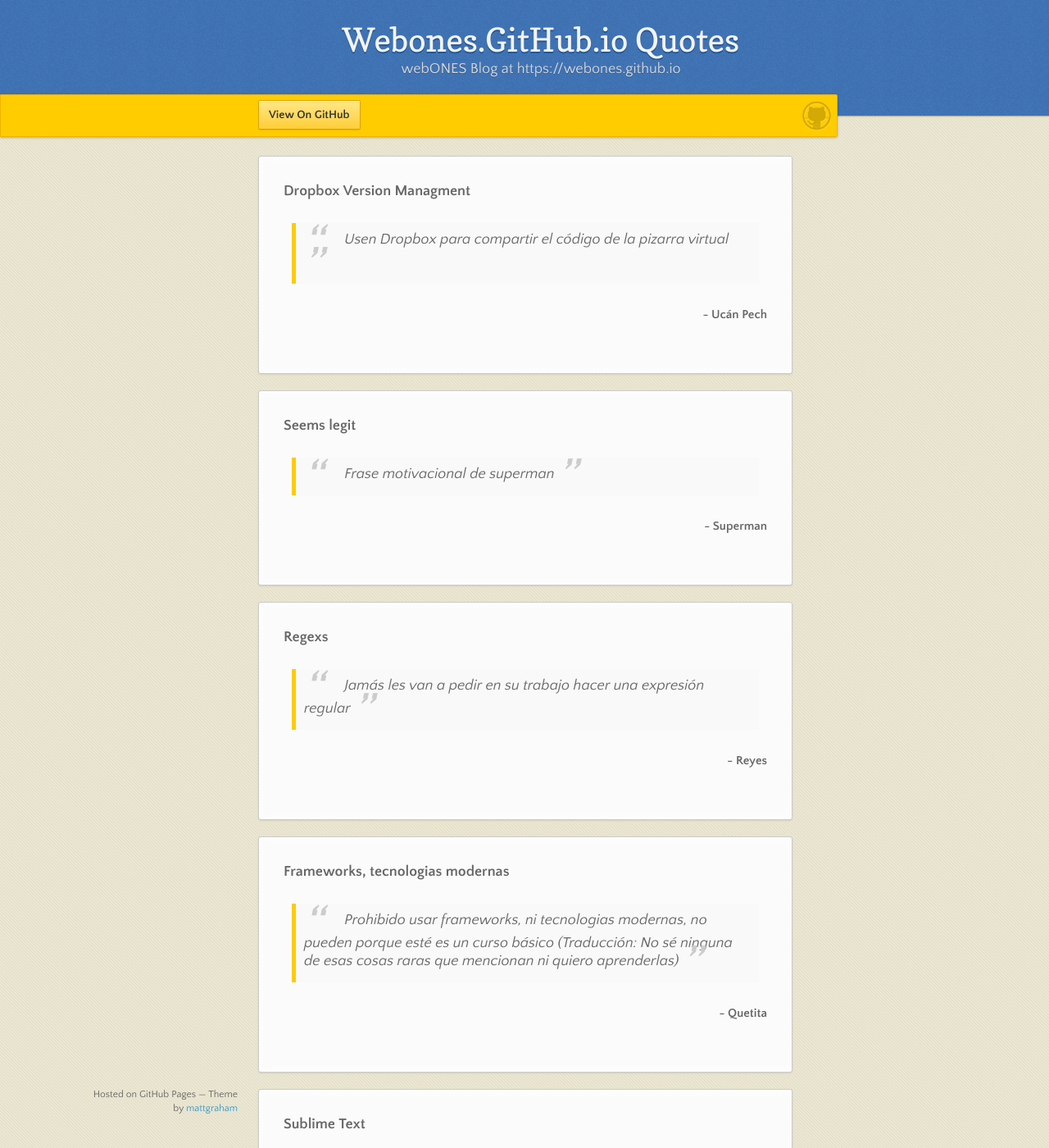
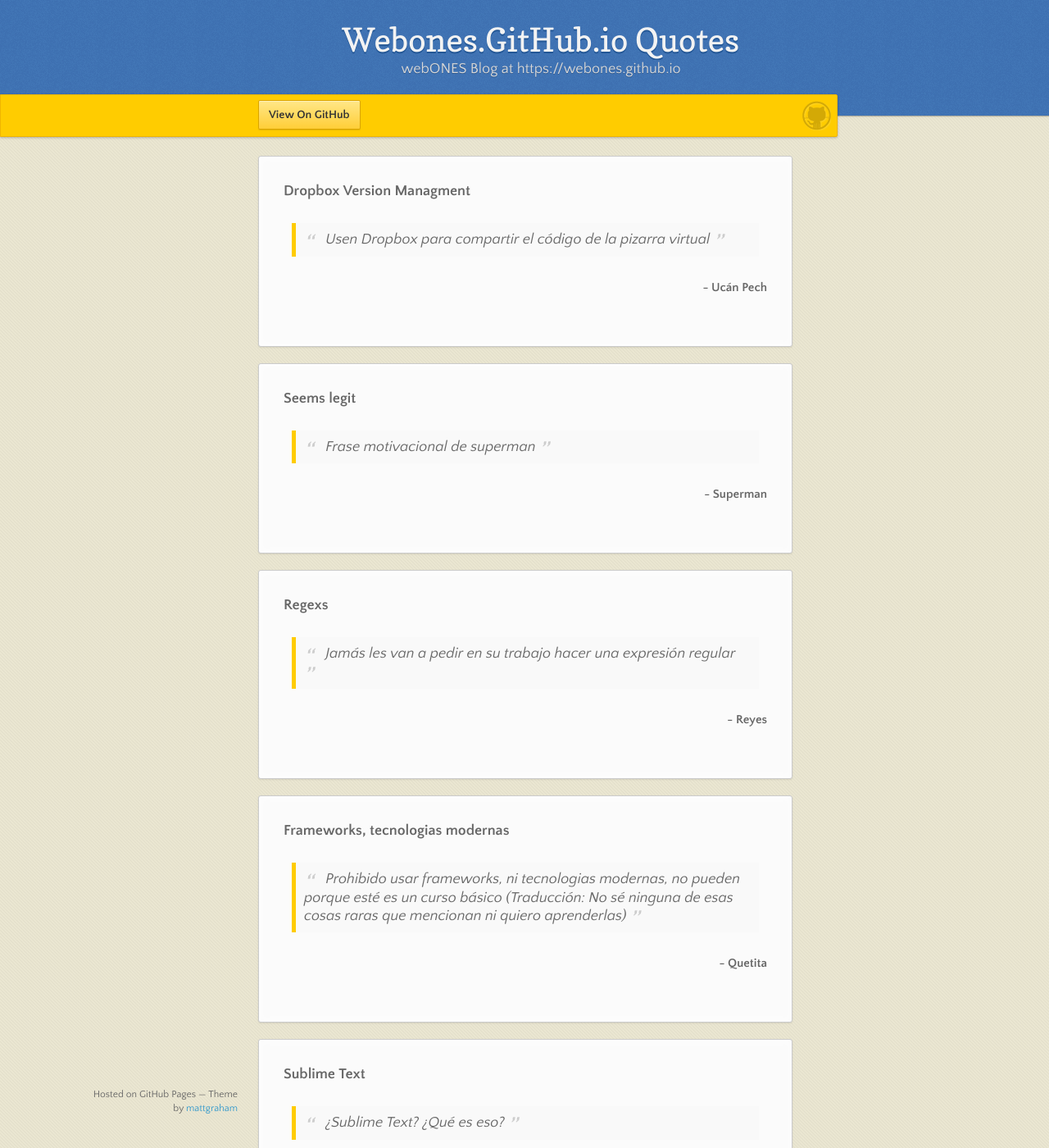
Before and after one commit to webONES/webONES.github.io, a Jekyll site: the page built from index.html, in a window 1280 px wide and 1400 px high. Shown: the whole window at 82% size. Built offline with Jekyll 4.4.1, drawn with Linux system fonts in a browser that asks for light colours; nearby versions of some CDN libraries; the list of posts is cut into pages by our own code.

Commit message:
adjust quote size

```diff
--- a/stylesheets/webones.css
+++ b/stylesheets/webones.css
@@ -10,7 +10,7 @@
 blockquote:before {
   color: #ccc;
   content: open-quote;
-  font-size: 4em;
+  font-size: 35px;
   line-height: 0.1em;
   margin-right: 0.25em;
   vertical-align: -0.4em;
@@ -19,7 +19,7 @@
 blockquote:after {
   color: #ccc;
   content: close-quote;
-  font-size: 4em;
+  font-size: 35px;
   line-height: 0.1em;
   margin-right: 0.25em;
   vertical-align: -0.4em;
```
